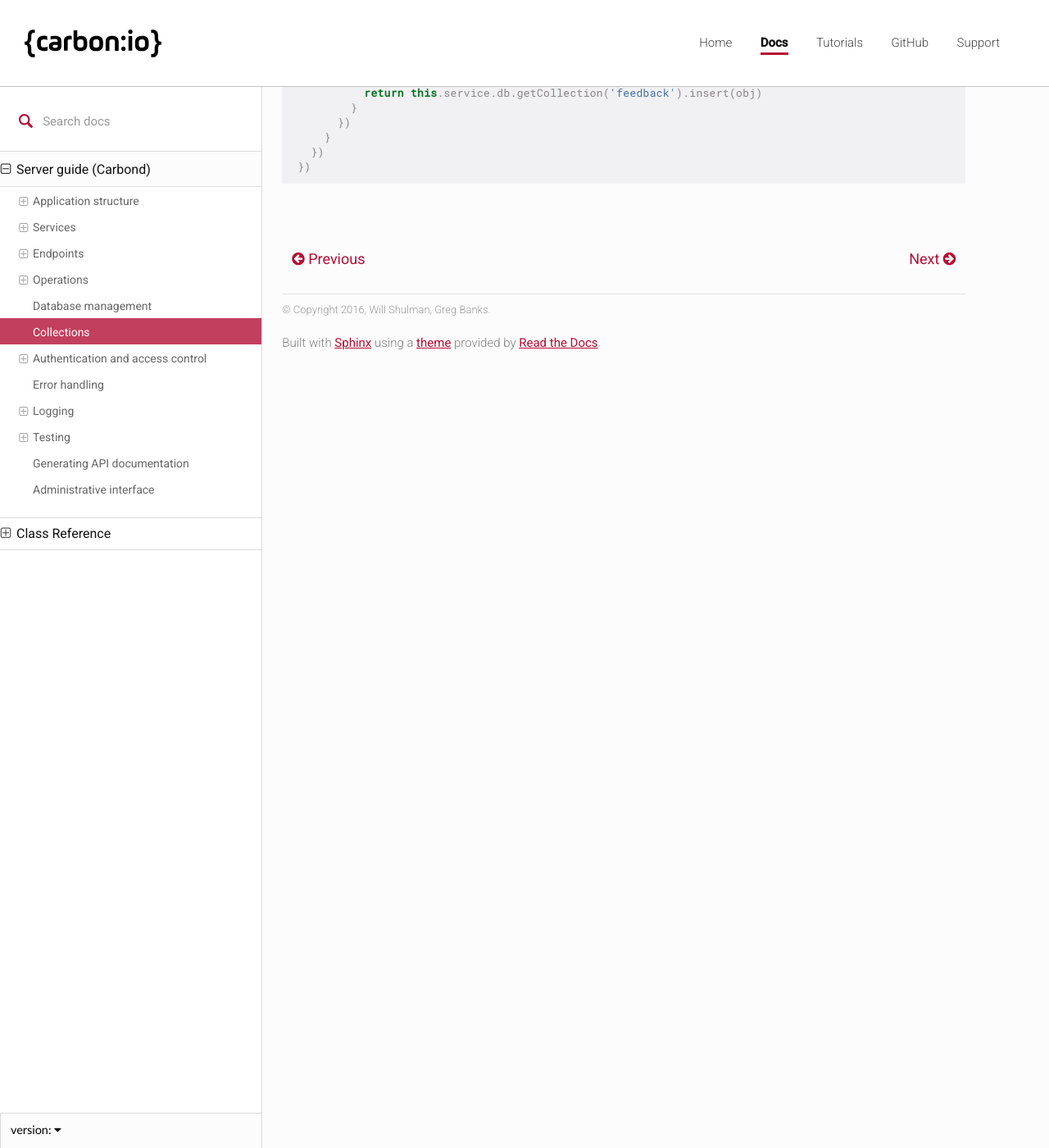
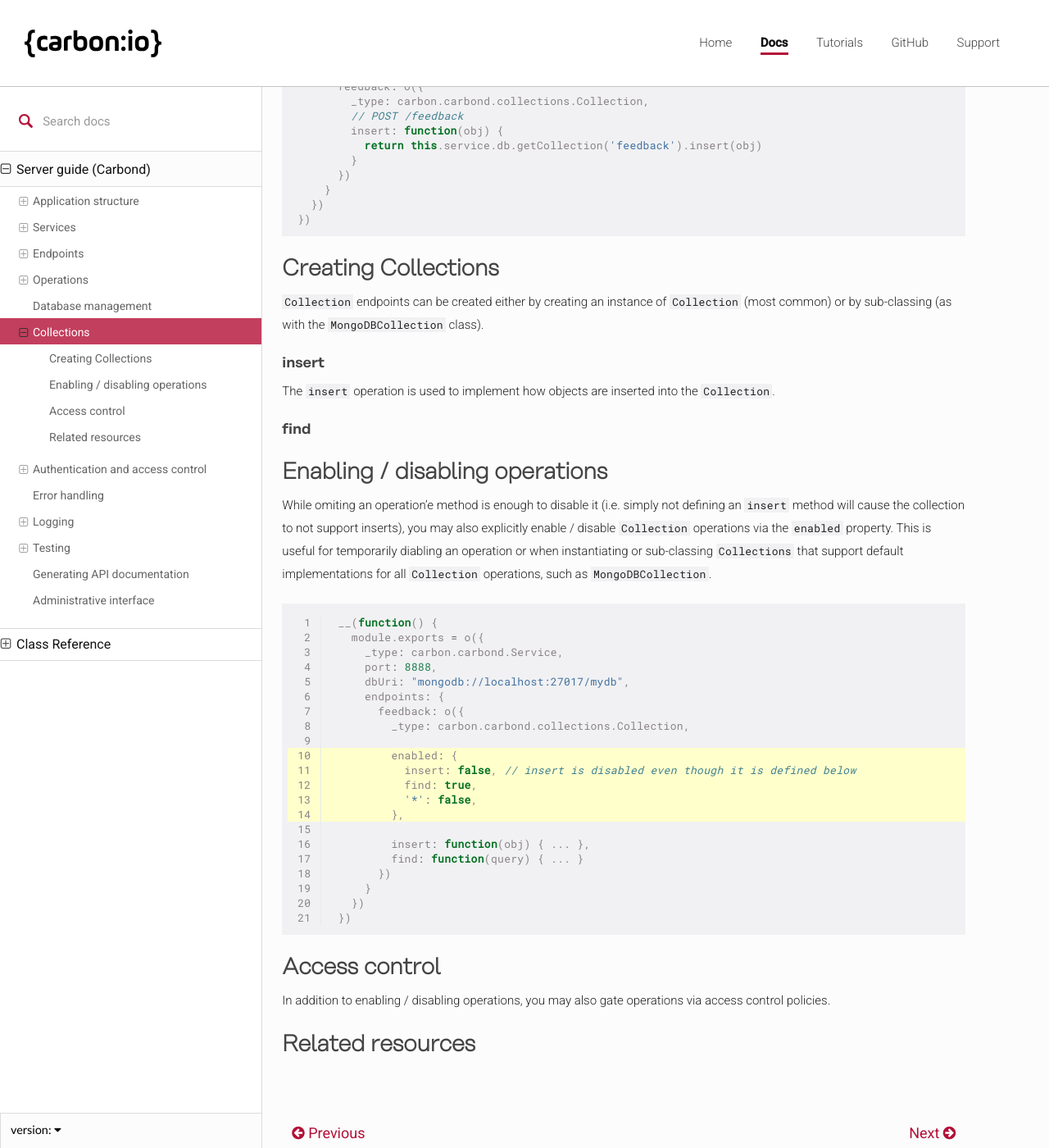
Before and after one commit to carbon-io/carbond, a Sphinx documentation site: the page built from docs/guide/collections.rst, in a window 1280 px wide and 1400 px high, scrolled down 1141 px. Shown: the whole window at 82% size. Built offline with Sphinx 7.4.7 and the Read the Docs theme 2.0.0, drawn with Linux system fonts in a browser that asks for light colours; some web fonts are replaced; before the commit the page ends 1771 px from its top, so only the background shows below that; some of the changed text lies outside the part shown.

Commit message:
adding more on collections

```diff
--- a/docs/guide/collections.rst
+++ b/docs/guide/collections.rst
@@ -10,31 +10,35 @@ resources. When you define a ``Collection`` you may define the
 following methods:
 
 - ``insert(obj, reqCtx)``
-- ``find(query, options, reqCtx)``
-- ``update(query, obj, options, reqCtx)``
+- ``find(query, reqCtx)``
+- ``update(query, update, reqCtx)``
 - ``remove(query, reqCtx)``
-- ``getObject(id, reqCtx)``
-- ``updateObject(id, reqCtx)``
+- ``saveObject(obj, reqCtx)``
+- ``findObject(id, reqCtx)``
+- ``updateObject(id, update, reqCtx)``
 - ``removeObject(id, reqCtx)``
 
 Which results in the following tree of ``Endpoint``\s and ``Operation``\s:
 
 - ``/<collection>``
 
+  - ``POST`` which maps to ``insert``
   - ``GET`` which maps to ``find``
-  - ``POST`` which maps to ``insert``
-  - ``PUT`` which maps to ``update``
+  - ``PATCH`` which maps to ``update``
   - ``DELETE`` which maps to ``remove``
 
-- ``/<collection>/:id``
+- ``/<collection>/:_id``
 
-  -  ``GET`` which maps to ``getObject``
-  -  ``PUT`` which maps to ``updateObject``
+  -  ``PUT`` which maps to ``saveObject``
+  -  ``GET`` which maps to ``findObject``
+  -  ``PATCH`` which maps to ``updateObject``
   -  ``DELETE`` which maps to ``removeObject``
 
 .. _Collections: https://mongolab.com/
 
-When defining a Collections_ one is not required to define all methods. Only defined methods will be enabled. For example, here is a collection that only defines the ``insert`` method:
+When defining a ``Collection``, one is not required to define all
+methods. Only defined methods will be enabled. For example, here is a
+collection that only defines the ``insert`` method:
 
 ..  code-block:: javascript
 
@@ -54,3 +58,65 @@ When defining a Collections_ one is not required to define all methods. Only def
       }
     })
   })
+
+Creating Collections
+---------------------------------
+
+``Collection`` endpoints can be created either by creating an instance
+of ``Collection`` (most common) or by sub-classing (as with the
+``MongoDBCollection`` class).
+
+insert
+*********************
+
+The ``insert`` operation is used to implement how objects are inserted
+into the ``Collection``.
+
+find
+*********************
+
+Enabling / disabling operations
+-------------------------------
+
+While omiting an operation'e method is enough to disable it
+(i.e. simply not defining an ``insert`` method will cause the
+collection to not support inserts), you may also explicitly enable /
+disable ``Collection`` operations via the ``enabled`` property. This
+is useful for temporarily diabling an operation or when instantiating
+or sub-classing ``Collections`` that support default implementations
+for all ``Collection`` operations, such as ``MongoDBCollection``.
+
+..  code-block:: javascript
+ :linenos:
+ :emphasize-lines: 10 - 14
+
+  __(function() {
+    module.exports = o({
+      _type: carbon.carbond.Service,
+      port: 8888,
+      dbUri: "mongodb://localhost:27017/mydb",
+      endpoints: {
+        feedback: o({
+          _type: carbon.carbond.collections.Collection,
+
+          enabled: {
+            insert: false, // insert is disabled even though it is defined below
+            find: true,
+            '*': false,
+          },
+
+          insert: function(obj) { ... },
+          find: function(query) { ... }
+        })
+      }
+    })
+  })
+
+Access control
+-------------------------------
+
+In addition to enabling / disabling operations, you may also gate
+operations via access control policies.
+
+Related resources
+-------------------------------
```
